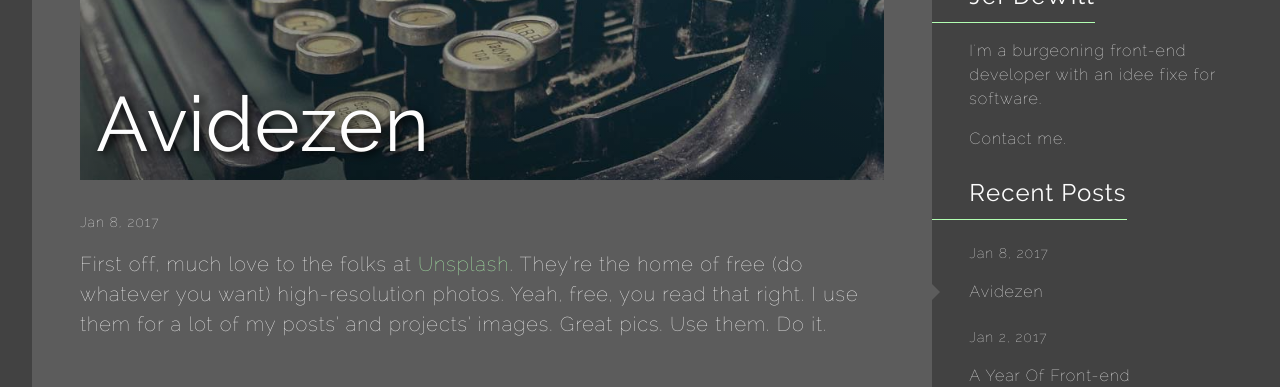
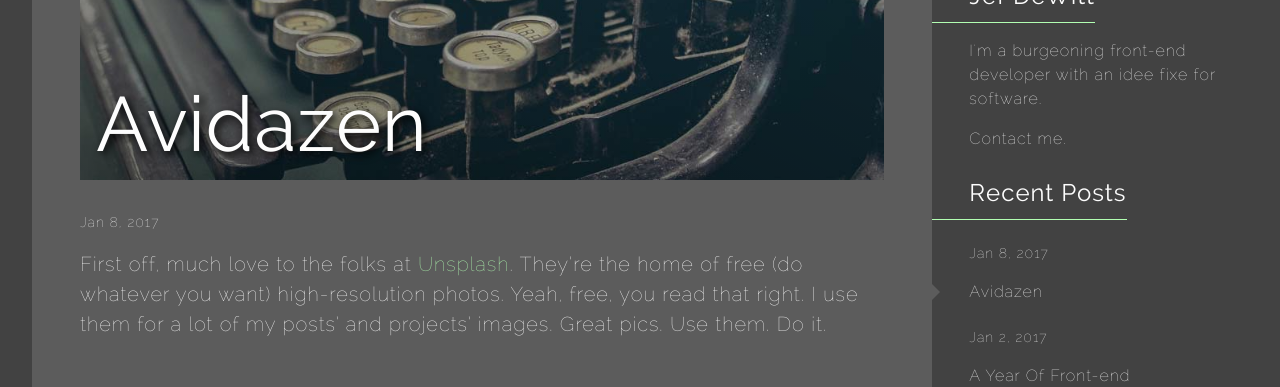
Before and after one commit to jefdewitt/jekyll_portfolio, a Jekyll site: the page built from _posts/2017-01-08-avidazen.markdown, in a window 1280 px wide. Shown: the part 446-833 px from the top of the page. Built offline with Jekyll 4.4.1, drawn with Linux system fonts in a browser that asks for light colours; nearby versions of some CDN libraries.

Commit message:
type fixes

```diff
--- a/_posts/2017-01-02-a-full-year-of-front-end-development.markdown
+++ b/_posts/2017-01-02-a-full-year-of-front-end-development.markdown
@@ -41,4 +41,4 @@ I'm always hacking my way through a dense jungle of distraction and misdirection
 
 ## My Advice
 
-This is a field of altruism; where information is freely given away. Everything that's necessary to succeed and advance is part of the internet itself. If you want to be a part of this, just start building. Shout out to Chris Coyier and Dave Rupert at Shop Talk [Shop Talk](http://shoptalkshow.com/).
+This is a field of altruism; where information is freely given away. Everything that's necessary to succeed and advance is part of the internet itself. If you want to be a part of this, just start building. Shout out to Chris Coyier and Dave Rupert at [Shop Talk](http://shoptalkshow.com/).
--- a/_posts/2017-01-08-avidezen.markdown
+++ b/_posts/2017-01-08-avidazen.markdown
@@ -1,7 +1,7 @@
 ---
 layout: post
-title:  "Avidezen"
-image:  avidezen.jpg
+title:  "Avidazen"
+image:  avidazen.jpg
 date:   2017-01-08 09:45:11 -0400
 categories: jekyll update
 ---
```
